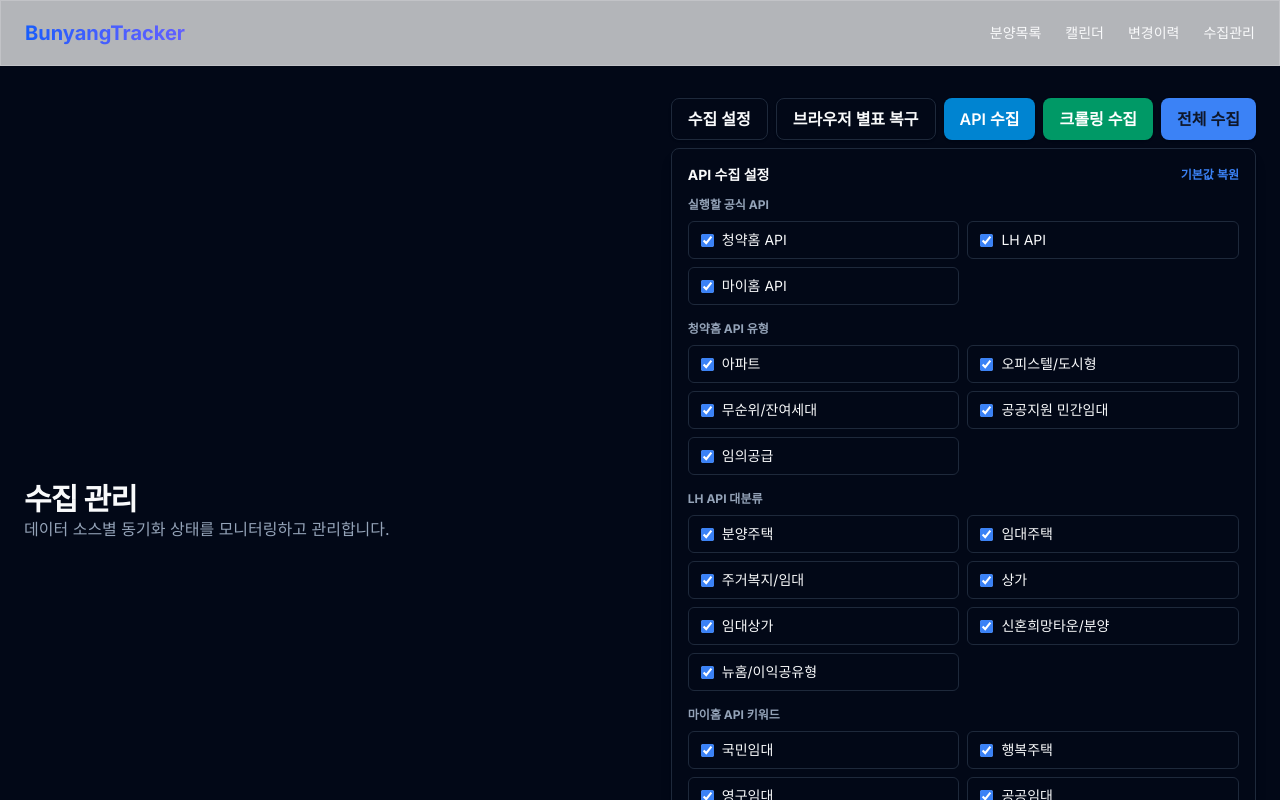
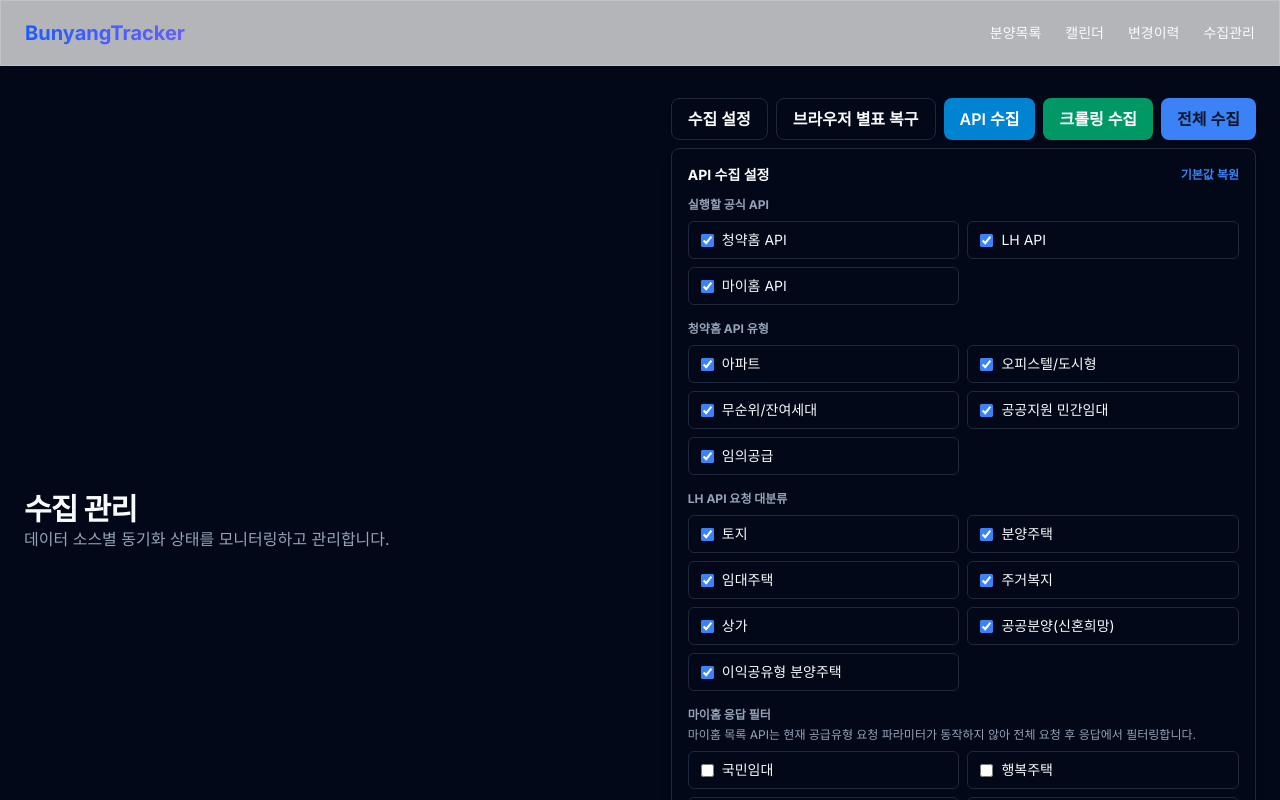
Before and after one commit to mkjmk-alt/BunyangTracker, a Next.js app: page /admin/sync in a window 1280 px wide. Both pictures are taken after a click on the button "수집 설정". Shown: the top 800 px of the page. Built offline with nearby package versions, Linux system fonts and the light colour scheme; no server answers; the database is empty.

Commit message:
Clarify API request categories

```diff
--- a/components/SyncButton.tsx
+++ b/components/SyncButton.tsx
@@ -42,13 +42,13 @@ const applyhomeTypeOptions: Option[] = [
 ];
 
 const lhCategoryOptions: Option[] = [
+  { value: "01", label: "토지" },
   { value: "05", label: "분양주택" },
   { value: "06", label: "임대주택" },
-  { value: "13", label: "주거복지/임대" },
+  { value: "13", label: "주거복지" },
   { value: "22", label: "상가" },
-  { value: "31", label: "임대상가" },
-  { value: "39", label: "신혼희망타운/분양" },
-  { value: "54", label: "뉴홈/이익공유형" },
+  { value: "39", label: "공공분양(신혼희망)" },
+  { value: "54", label: "이익공유형 분양주택" },
 ];
 
 const myhomeKeywordOptions: Option[] = [
@@ -65,7 +65,7 @@ const defaultSettings: SyncSettings = {
   apiProviders: apiProviderOptions.map((option) => option.value),
   applyhomeTypes: applyhomeTypeOptions.map((option) => option.value),
   lhCategories: lhCategoryOptions.map((option) => option.value),
-  myhomeKeywords: myhomeKeywordOptions.map((option) => option.value),
+  myhomeKeywords: [],
 };
 
 const syncModes: Record<SyncMode, { label: string; runningLabel: string; className: string }> = {
@@ -120,7 +120,9 @@ function buildSyncQuery(mode: SyncMode, settings: SyncSettings) {
   params.set("apiProviders", serialize(settings.apiProviders));
   params.set("applyhomeTypes", serialize(settings.applyhomeTypes));
   params.set("lhCategories", serialize(settings.lhCategories));
-  params.set("myhomeKeywords", serialize(settings.myhomeKeywords));
+  if (settings.myhomeKeywords.length > 0) {
+    params.set("myhomeKeywords", settings.myhomeKeywords.join(","));
+  }
 
   return params.toString();
 }
@@ -335,12 +337,15 @@ export function SyncButton() {
             </section>
 
             <section>
-              <h3 className="mb-2 text-xs font-bold text-muted-foreground">LH API 대분류</h3>
+              <h3 className="mb-2 text-xs font-bold text-muted-foreground">LH API 요청 대분류</h3>
               {renderOptions("lhCategories", lhCategoryOptions)}
             </section>
 
             <section>
-              <h3 className="mb-2 text-xs font-bold text-muted-foreground">마이홈 API 키워드</h3>
+              <h3 className="mb-1 text-xs font-bold text-muted-foreground">마이홈 응답 필터</h3>
+              <p className="mb-2 text-xs text-muted-foreground">
+                마이홈 목록 API는 현재 공급유형 요청 파라미터가 동작하지 않아 전체 요청 후 응답에서 필터링합니다.
+              </p>
               {renderOptions("myhomeKeywords", myhomeKeywordOptions)}
             </section>
           </div>
--- a/lib/sources/lh-api.ts
+++ b/lib/sources/lh-api.ts
@@ -26,7 +26,7 @@ export class LHApiProvider implements SourceProvider<LHAnnouncement> {
       ? []
       : options.lhCategories?.length
       ? options.lhCategories
-      : ["05", "06", "13", "22", "31", "39", "54"];
+      : ["01", "05", "06", "13", "22", "39", "54"];
 
     const promises = categories.map(async (cat) => {
       try {
```
